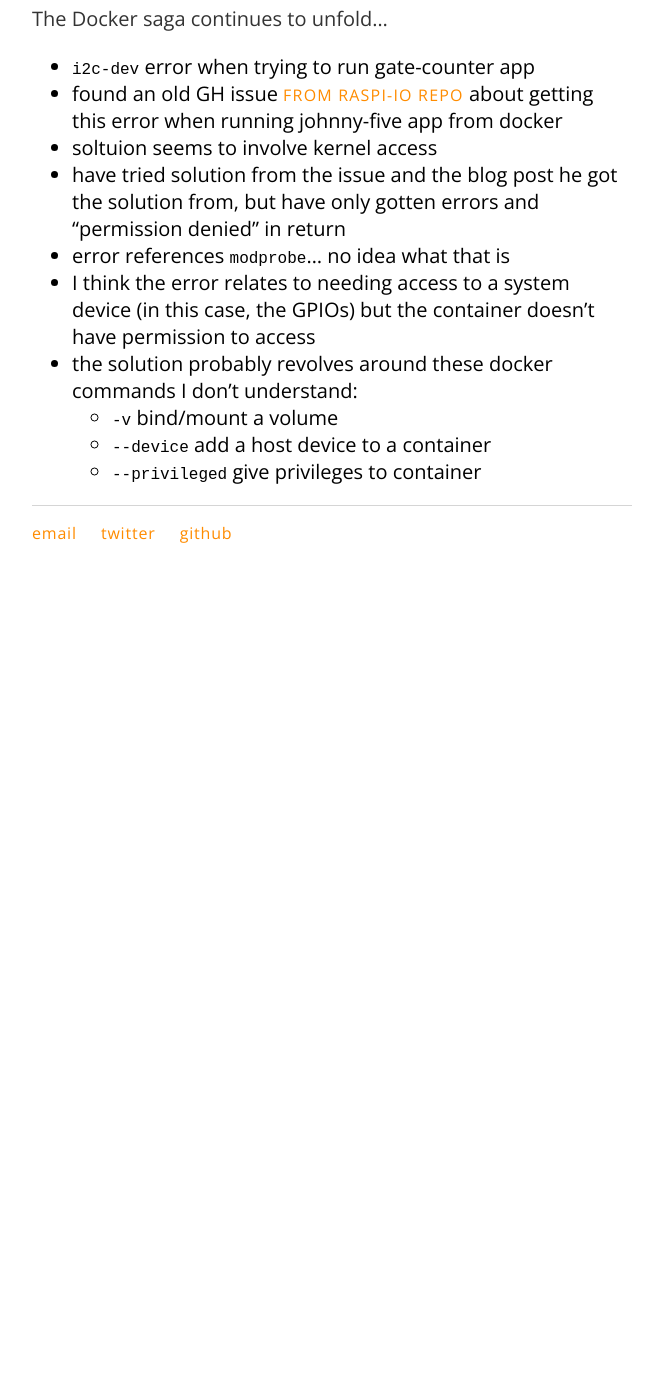
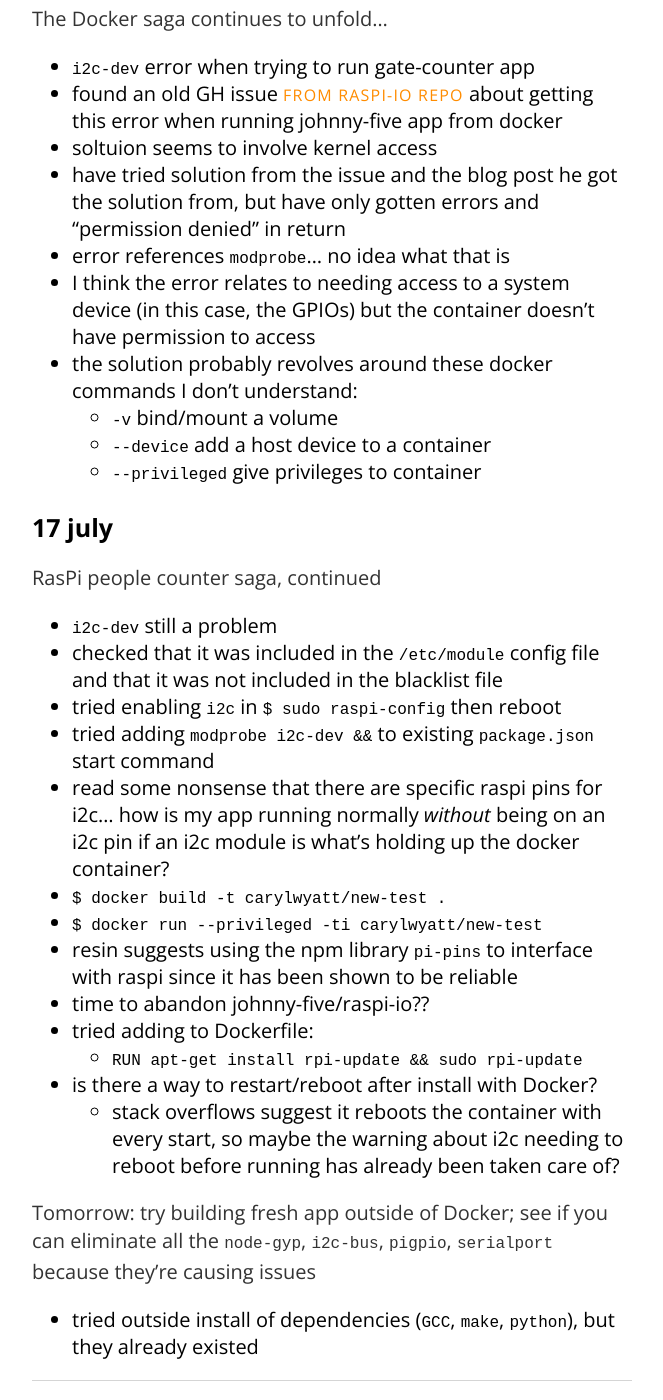
Before and after one commit to carylwyatt/carylwyatt.github.io, a Jekyll site: the page built from _posts/2018-08-03-work-log-jul-30.md, in a window 1280 px wide and 1400 px high, scrolled down 3645 px. Shown: the whole window, without its empty margins (308-971 px from the left). Built offline with Jekyll 4.4.1, drawn with Linux system fonts in a browser that asks for light colours; before the commit the page ends 4229 px from its top, so only the background shows below that.

Commit message:
added 17 july

```diff
--- a/_posts/2018-08-03-work-log-jul-30.md
+++ b/_posts/2018-08-03-work-log-jul-30.md
@@ -92,3 +92,24 @@ The Docker saga continues to unfold...
 	- `-v` bind/mount a volume
 	- `--device` add a host device to a container
 	- `--privileged` give privileges to container
+
+### 17 july
+
+RasPi people counter saga, continued
+
+- `i2c-dev` still a problem
+- checked that it was included in the `/etc/module` config file and that it was not included in the blacklist file
+- tried enabling `i2c` in `$ sudo raspi-config` then reboot
+- tried adding `modprobe i2c-dev &&` to existing `package.json` start command
+- read some nonsense that there are specific raspi pins for i2c... how is my app running normally *without* being on an i2c pin if an i2c module is what's holding up the docker container?
+- `$ docker build -t carylwyatt/new-test .`
+- `$ docker run --privileged -ti carylwyatt/new-test`
+- resin suggests using the npm library `pi-pins` to interface with raspi since it has been shown to be reliable
+- time to abandon johnny-five/raspi-io??
+- tried adding to Dockerfile:
+  - `RUN apt-get install rpi-update && sudo rpi-update`
+- is there a way to restart/reboot after install with Docker?
+  - stack overflows suggest it reboots the container with every start, so maybe the warning about i2c needing to reboot before running has already been taken care of?
+
+Tomorrow: try building fresh app outside of Docker; see if you can eliminate all the `node-gyp`, `i2c-bus`, `pigpio`, `serialport` because they're causing issues
+- tried outside install of dependencies (`GCC`, `make`, `python`), but they already existed
```
